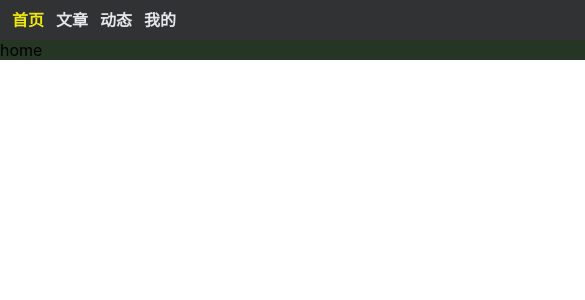
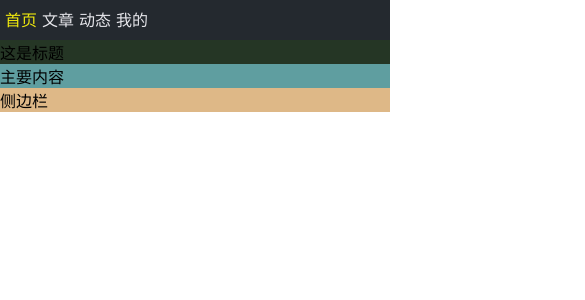
Before and after one commit to huiruo/time-manual, a React app in the folder web/: page / in a window 390 px wide. Shown: the top 300 px of the page, 585 px wide, since content can reach past the window. Built offline with nearby package versions, Linux system fonts and the light colour scheme.

Commit message:
feat(web): responsive

```diff
--- a/web/public/index.html
+++ b/web/public/index.html
@@ -3,7 +3,7 @@
   <head>
     <meta charset="utf-8" />
     <link rel="icon" href="%PUBLIC_URL%/favicon.ico" />
-    <!-- <meta name="viewport" content="width=device-width, initial-scale=1" /> -->
+    <meta name="viewport" content="width=device-width, initial-scale=1" />
     <meta name="theme-color" content="#000000" />
     <meta
       name="description"
--- a/web/src/components/header/index.scss
+++ b/web/src/components/header/index.scss
@@ -8,8 +8,7 @@
 
 .header-container{
   height: 4rem;
-  // background: #ffffff;
-  background: #303234;
+  background: #24292f;
 }
 
 .header-content {
@@ -21,15 +20,10 @@
     display: flex;
     width: 100%;
     line-height: 4rem;
-    font-weight: 600;
     list-style: none;
     // background: gold;
     margin: 0;
     padding: 0;
-    li{
-      list-style: none;
-      padding-left: 1.2rem;
-    }
     a{
       color: #e6e6eb;
       text-decoration: none;
@@ -37,15 +31,16 @@
   }
 }
 
-@media (min-width: 1200px) {
-  .header-content {
-    // width: 1100px;
+.li{
+  font-weight: 600;
+  list-style: none;
+  padding-left: 1.2rem;
+}
+
+@media (max-width: 768px) {
+  .li{
+    font-weight: 500;
+    list-style: none;
+    padding-left: .5rem;
   }
 }
-
-@media (min-width: 1200px) {
-	.header-content {
-		// padding-right: 15px;
-		// padding-left: 15px;
-	}
-}
--- a/web/src/components/header/index.tsx
+++ b/web/src/components/header/index.tsx
@@ -10,19 +10,19 @@ const Header =()=>{
       <div className='header-content container'>
         <ul className='ul'>
 
-          <li>
+          <li className='li'>
             <NavLink to="/" className={pathname==='/'?'nav-active':''}>首页</NavLink>
           </li>
 
-          <li>
+          <li className='li'>
             <NavLink to="/article" className={pathname==='/article'?'nav-active':''}>文章</NavLink>
           </li>
 
-          <li>
+          <li className='li'>
             <NavLink to="/moments" className={pathname==='/moments'?'nav-active':''}>动态</NavLink>
           </li>
 
-          <li>
+          <li className='li'>
             <NavLink to="/resume" className={pathname==='/resume'?'nav-active':''}>我的</NavLink>
           </li>
 
--- a/web/src/pages/moments/index.tsx
+++ b/web/src/pages/moments/index.tsx
@@ -5,7 +5,20 @@ const Moments =()=>{
   return (
     <div className='root-container'>
       <Header />
-      <div className='container test-bg'>Moments</div>
+      <div className='container test-bg'>
+        <div className='title'>这是标题</div>
+        <div className='row'>
+
+          <div className='main-content col-sm-12'>
+            主要内容
+          </div>
+
+          <div className='right-content col-sm-12'>
+            侧边栏
+          </div>
+
+        </div>
+      </div>
     </div>
   );
 }
--- a/web/src/routes/index.tsx
+++ b/web/src/routes/index.tsx
@@ -1,5 +1,5 @@
 import React from 'react';
-import Home from '../pages/home/index';
+// import Home from '../pages/home/index';
 import Moments from '../pages/moments/index';
 import Article from '../pages/article/index';
 import ArticleTest1 from '../pages/article-test1/index';
@@ -60,7 +60,8 @@ const RoutesContainer = () => {
 				<Route path="/">
 					{ generateRoute(routesConfig) }
 				</Route>
-				<Route index element={<Home />} />
+				{/* <Route index element={<Home />} /> */}
+				<Route index element={<Moments />} />
 				<Route path="*" element={<NotFound />} />
 			</Routes>
 		</HashRouter>
--- a/web/src/style/common.scss
+++ b/web/src/style/common.scss
@@ -1,7 +1,8 @@
 .root-container{
   width: 100%;
   height: 100%;
-  min-width: 85rem;
+  // min-width: 85rem;
+  // min-width: 15rem;
 }
 
 .test-bg{
@@ -12,3 +13,36 @@
   width: 152.0rem;
   margin: 0 auto;
 }
+
+
+.row{
+  display: flex;
+  flex: 1;
+}
+
+.main-content{
+  flex: 2;
+  background: cadetblue;
+}
+
+.right-content{
+  flex:1;
+  background: burlywood;
+}
+
+@media (max-width: 768px) {
+  .container{
+    width: 100%;
+    margin: 0 auto;
+  }
+  .row{
+    display: block;
+    flex: 1;
+  }
+  .col-sm-12{
+    width: 100%;
+  }
+  .col-sm-12{
+    float:left
+  }
+}
```
Also changed, not shown: web/dev_doc/dev_doc.md (+24 -0 lines), web/dev_doc/dev_feat_record.md (+2 -1 lines).
